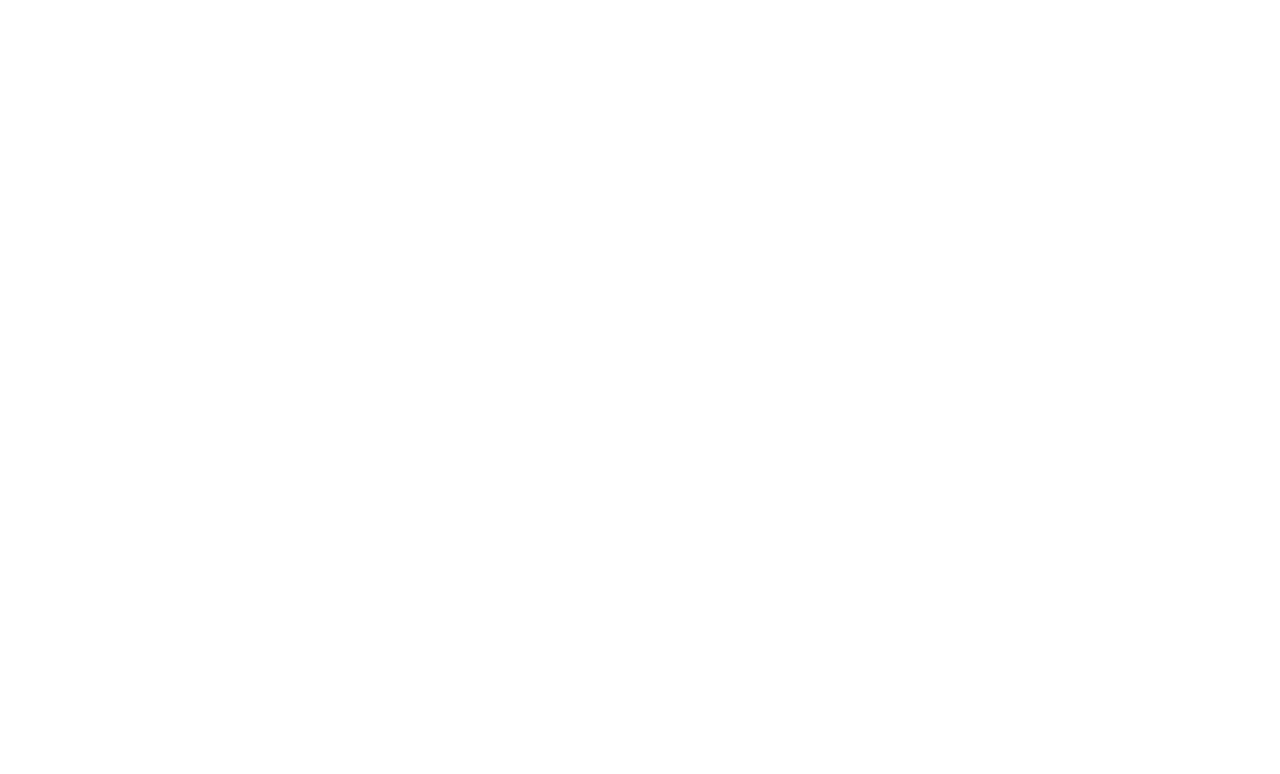
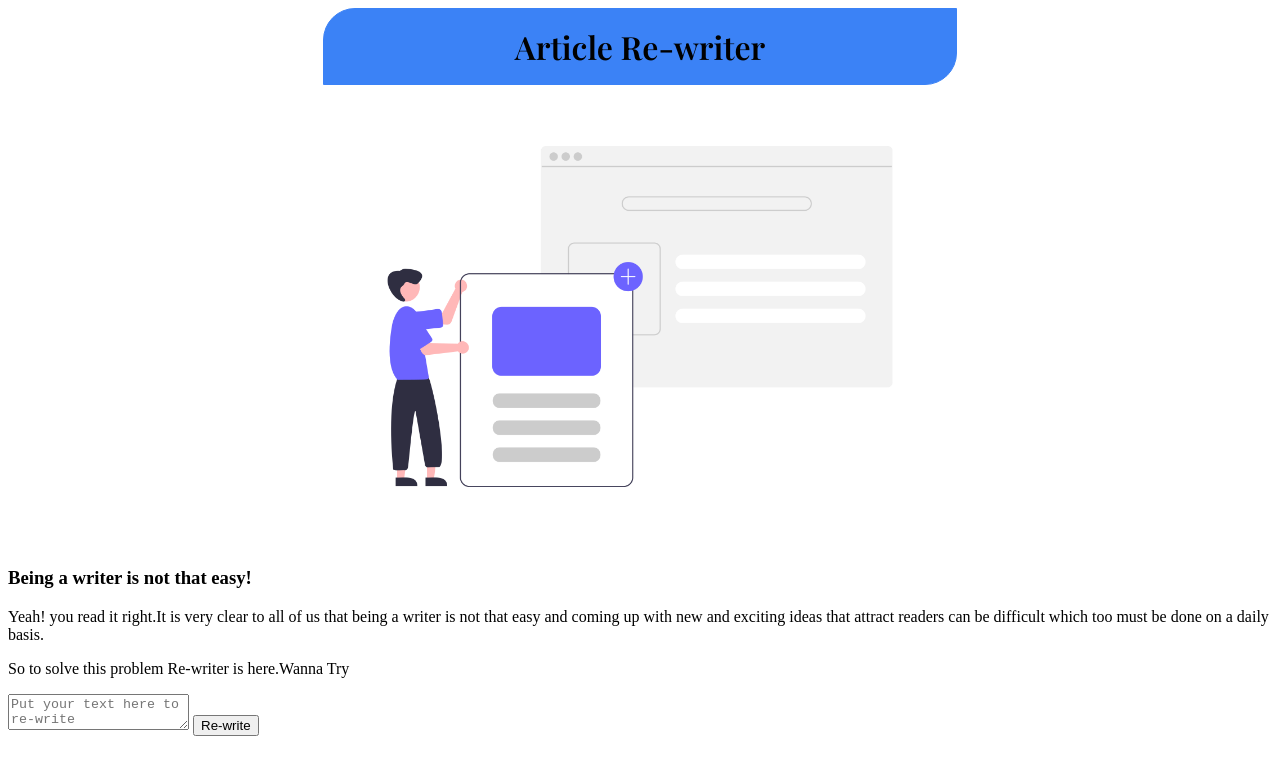
Before and after one commit to Sanskar-Choubey/Article-Re-writer, a plain HTML site: page index.html in a window 1280 px wide. Drawn offline with nearby package versions, Linux system fonts and the light colour scheme.

Commit message:
done:header

```diff
--- a/app.js
+++ b/app.js
@@ -0,0 +1,3 @@
+var inputField = document.querySelector(".input-field");
+var button = document.querySelector(".button");
+var outputField = document.querrySelector(".output-field");
--- a/index.html
+++ b/index.html
@@ -8,6 +8,26 @@
 </head>
 <body>
 
+    <header class="heading">
+        <h2 class="heading-content">Article Re-writer</h2>
+        <img class="heading-image" src="/images/undraw_Content_re_33px.png">
+    </header>
+
+    <h3>Being a writer is not that easy!</h3>
+    <p>Yeah! you read it right.It is very clear to all of us that being a writer is not that easy and coming up with new and exciting ideas that attract readers can be difficult which too must be done on a daily basis.</p>
+
+    <p>So to solve this problem Re-writer is here.Wanna Try</p>
+
+
+    <textarea class="input-field" placeholder="Put your text here to re-write"></textarea>
+
+    <!-- for the button section -->
+    <button class="btn">Re-write</button>
+
+    <!-- for the output field -->
+    <div class="output-field"></div>
+
+    <!--section for importing the javascript file -->
     <script src="/app.js" type="text/javascript"></script>
 </body>
 </html>
--- a/style.css
+++ b/style.css
@@ -0,0 +1,26 @@
+@import url('https://fonts.googleapis.com/css2?family=Abril+Fatface&family=Playfair+Display:wght@400;500;600&display=swap');
+
+:root{
+    --background-color:#3B82F6;
+    --secondary-color:#BFDBFE;
+}
+.heading .heading-content{
+    font-family: 'Playfair Display','sans-serif';
+    font-weight: 600;
+    font-size: 2rem;
+    max-width: 600px;
+    margin: auto;
+    padding: 1rem;
+    background-color:var(--background-color);
+    border: 1px solid var(--background-color);
+    border-top-left-radius: 2rem;
+    border-bottom-right-radius: 2rem;
+    text-align: center;
+}
+
+.heading-image{
+    max-width: 640px;
+    margin: auto;
+    padding: 1rem;
+    display: block;
+}
```
Also changed, not shown: images/undraw_Content_re_33px.png (added).
